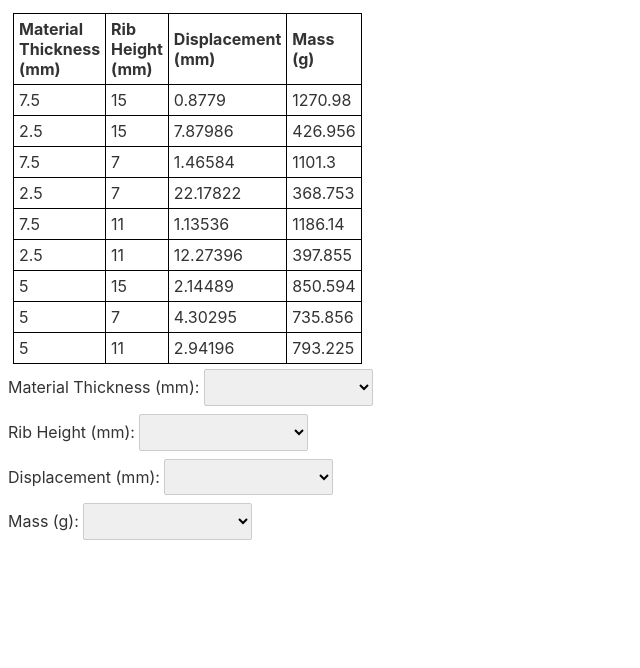
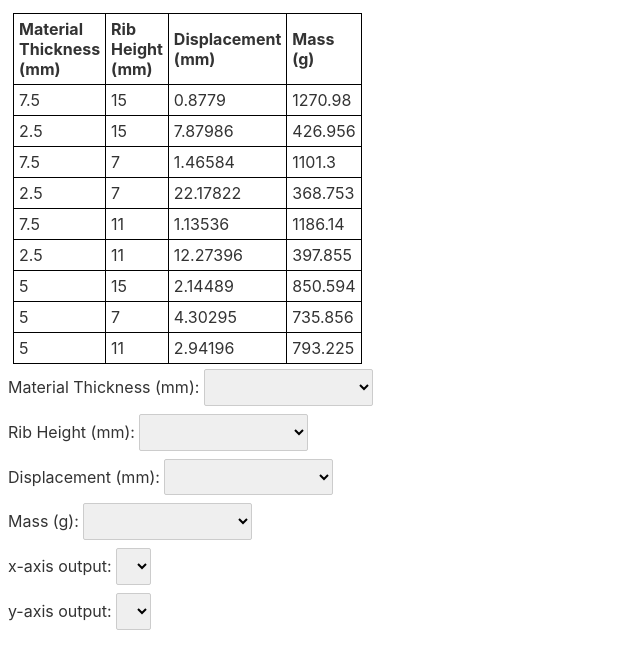
Before and after one commit to mgreminger/response-surface-pareto, a Svelte app: page / in a window 1280 px wide. Shown: the top 668 px of the page, without its empty margins (0-640 px from the left). Built offline with nearby package versions, Linux system fonts and the light colour scheme.

Commit message:
Choose x and y axis outputs

```diff
--- a/src/App.svelte
+++ b/src/App.svelte
@@ -37,9 +37,19 @@
   ];
 
   let data, parMax, parMin;
-
+  let xAxisOutput, yAxisOutput;
+  let outputs;
 
   $: parameterTypes.length = parameters.length;
+
+  $: if(parameterTypes.length > 0) {
+      outputs = []
+      parameterTypes.forEach( (value, index) => {
+        if(value.name === 'output') {
+          outputs.push({index: index, text: parameters[index]})
+        }
+      })
+    }
 
   $: if (data) {
     parameterOptions.length = parameterTypes.length;
@@ -129,4 +139,20 @@
       {/if}
     </label>
   {/each}
+  <label>
+    x-axis output:
+    <select bind:value={yAxisOutput}>
+      {#each outputs as output}
+        <option value={output.index}>{output.text}</option>
+      {/each}
+    </select>
+  </label>
+  <label>
+    y-axis output:
+    <select bind:value={xAxisOutput}>
+      {#each outputs as output}
+        <option value={output.index}>{output.text}</option>
+      {/each}
+    </select>
+  </label>
 {:else}Data not defined{/if}
```
